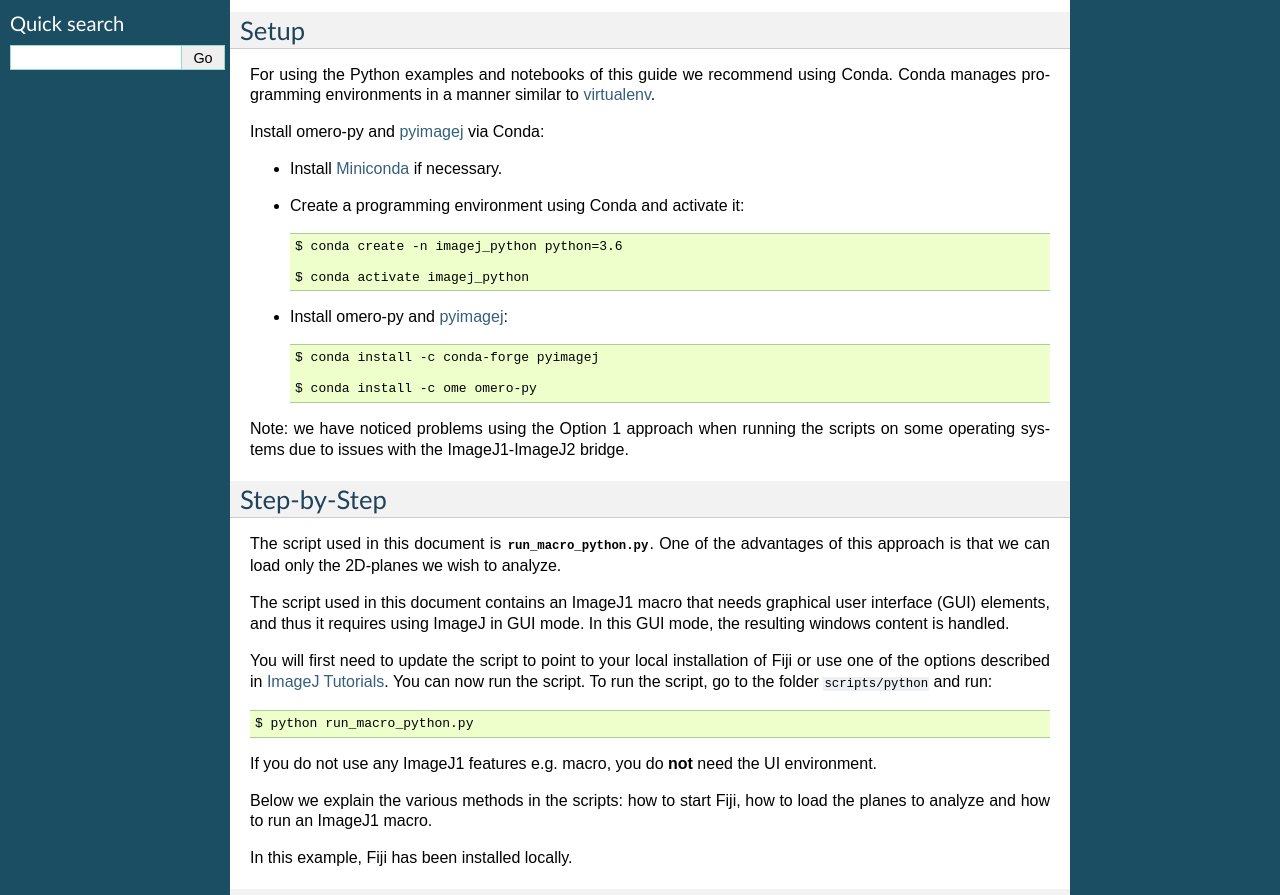
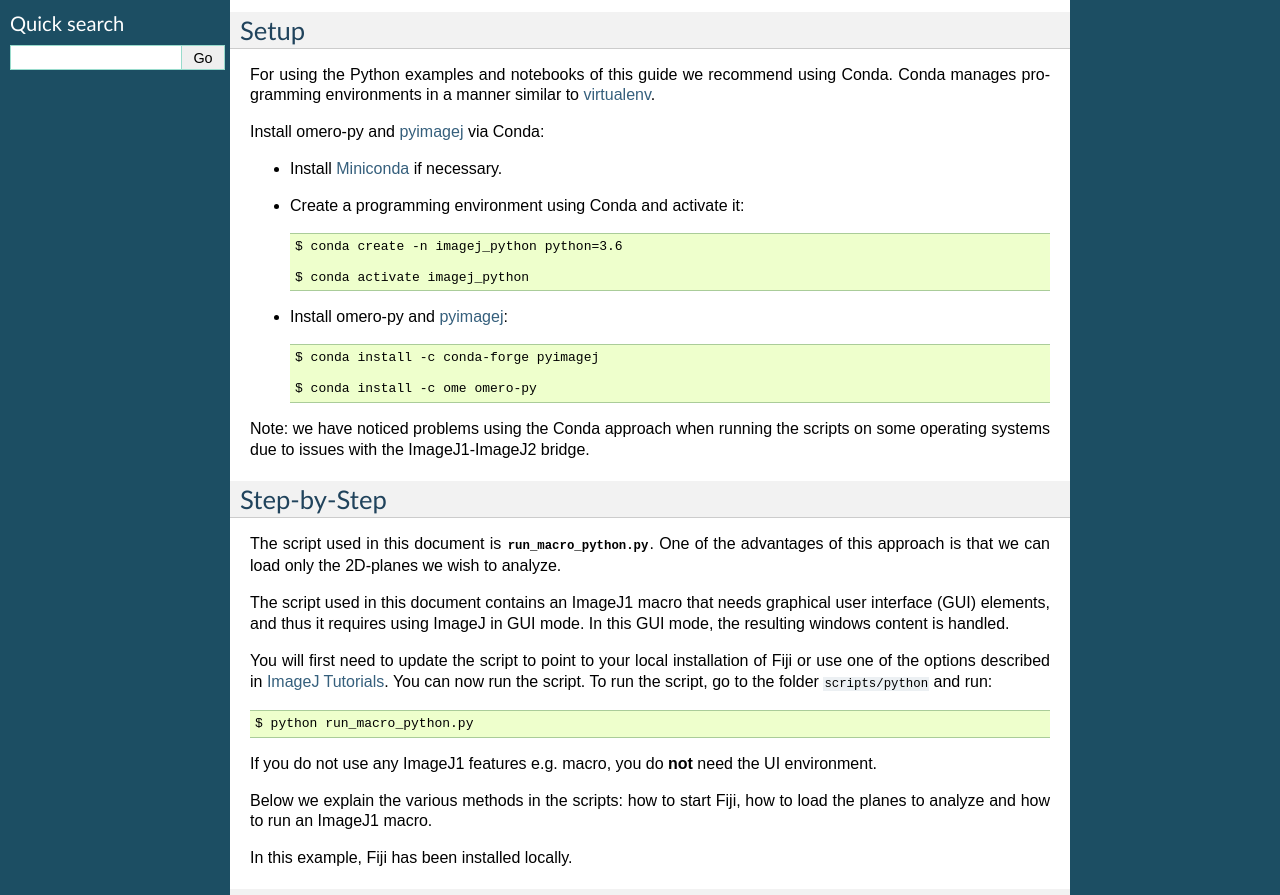
Before and after one commit to ome/omero-guide-fiji, a Sphinx documentation site: the page built from docs/imagej_python.rst, in a window 1280 px wide. Shown: the part 351-1246 px from the top of the page. Built offline with Sphinx 7.4.7, drawn with Linux system fonts in a browser that asks for light colours.

Commit message:
Update docs/imagej_python.rst
Co-authored-by: pwalczysko <p.walczysko@dundee.ac.uk>

```diff
--- a/docs/imagej_python.rst
+++ b/docs/imagej_python.rst
@@ -41,7 +41,7 @@ Install omero-py and `pyimagej <https://pypi.org/project/pyimagej/>`_ via Conda:
 
     $ conda install -c ome omero-py
 
-Note: we have noticed problems using the Option 1 approach when running the scripts on some operating systems due to issues with the ImageJ1-ImageJ2 bridge.
+Note: we have noticed problems using the Conda approach when running the scripts on some operating systems due to issues with the ImageJ1-ImageJ2 bridge.
 
 Step-by-Step
 ------------
```
